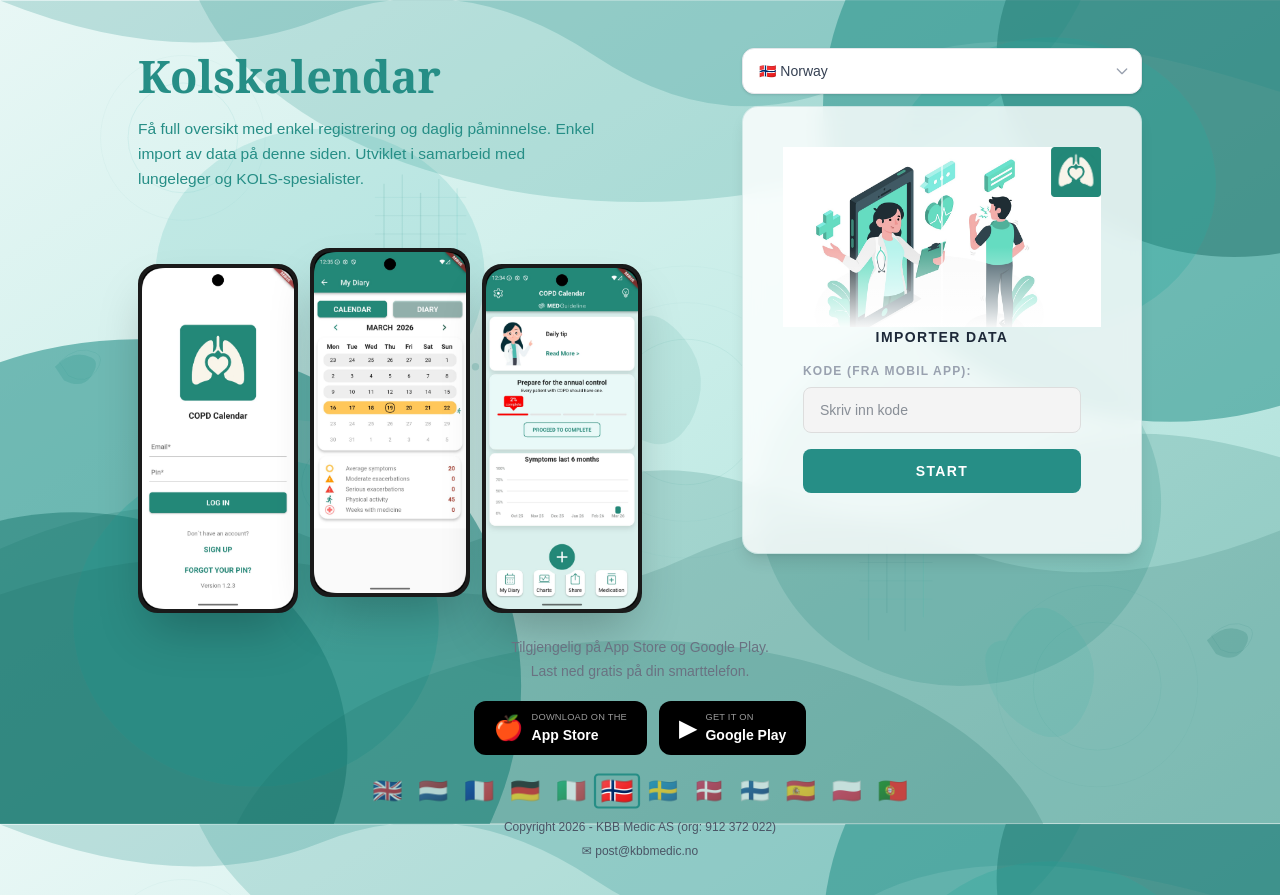
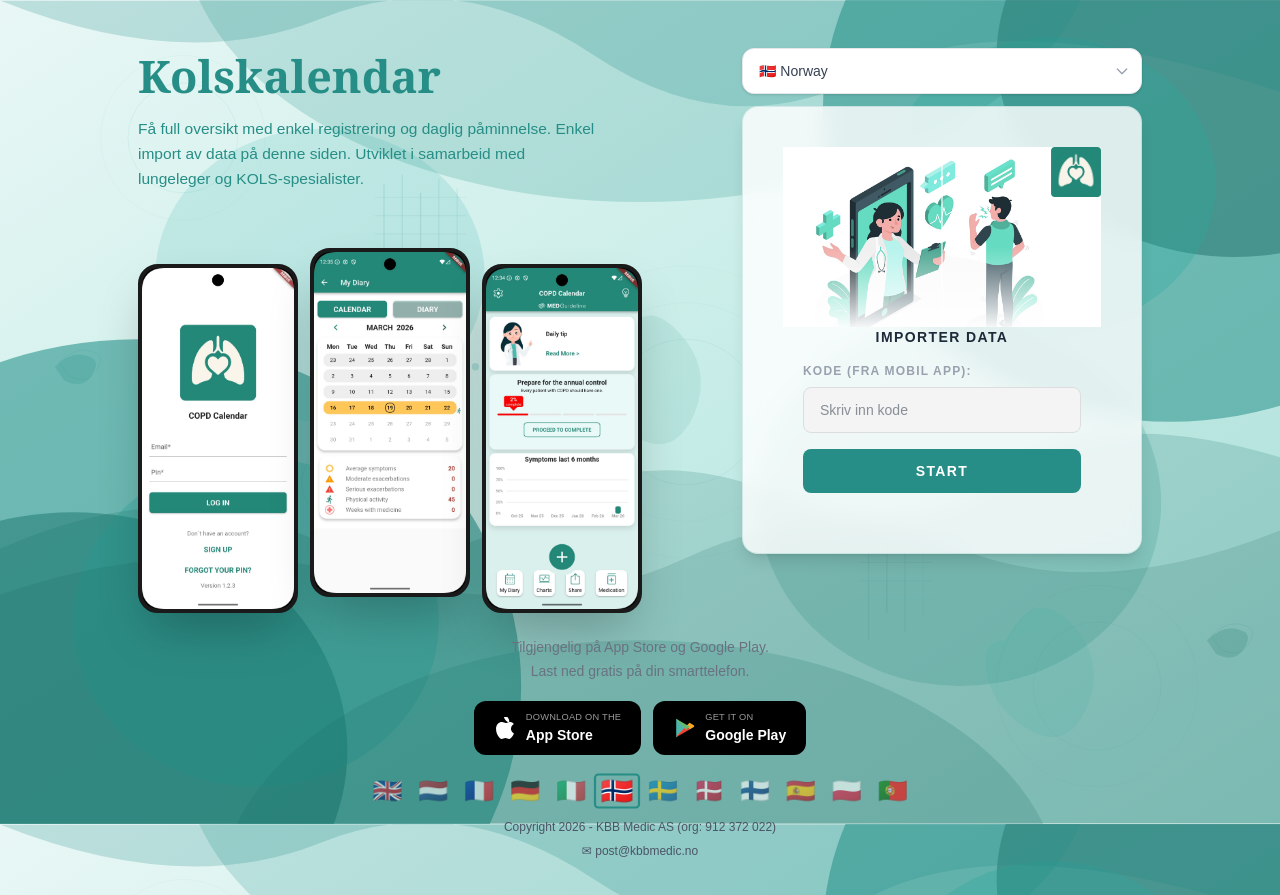
Before and after one commit to janegil-staff/copd_doctor, a Next.js app: page / in a window 1280 px wide. Built offline with nearby package versions, Linux system fonts and the light colour scheme.

Commit message:
Added correct logos for apple and google

```diff
--- a/src/components/home/StoreButtons.jsx
+++ b/src/components/home/StoreButtons.jsx
@@ -1,3 +1,6 @@
+import AppleLogo from "../icons/AppleLogo";
+import GooglePlayLogo from "../icons/GooglePlayLogo";
+
 const APP_STORE_URL = "https://apps.apple.com";
 const GOOGLE_PLAY_URL = "https://play.google.com";
 
@@ -8,9 +11,9 @@ export default function StoreButtons() {
         href={APP_STORE_URL}
         target="_blank"
         rel="noopener noreferrer"
-        className="flex items-center gap-2 bg-black text-white rounded-xl px-5 py-2.5 transition-all hover:-translate-y-0.5 hover:bg-[#268E86]"
+        className="flex items-center gap-2.5 bg-black text-white rounded-xl px-5 py-2.5 transition-all hover:-translate-y-0.5 hover:bg-[#268E86]"
       >
-        <span className="text-2xl leading-none">🍎</span>
+        <AppleLogo />
         <span className="flex flex-col text-left">
           <span className="text-[0.58rem] text-white/60 uppercase tracking-wide">Download on the</span>
           <span className="text-sm font-bold">App Store</span>
@@ -20,9 +23,9 @@ export default function StoreButtons() {
         href={GOOGLE_PLAY_URL}
         target="_blank"
         rel="noopener noreferrer"
-        className="flex items-center gap-2 bg-black text-white rounded-xl px-5 py-2.5 transition-all hover:-translate-y-0.5 hover:bg-[#268E86]"
+        className="flex items-center gap-2.5 bg-black text-white rounded-xl px-5 py-2.5 transition-all hover:-translate-y-0.5 hover:bg-[#268E86]"
       >
-        <span className="text-2xl leading-none">▶</span>
+        <GooglePlayLogo />
         <span className="flex flex-col text-left">
           <span className="text-[0.58rem] text-white/60 uppercase tracking-wide">Get it on</span>
           <span className="text-sm font-bold">Google Play</span>
--- /dev/null
+++ b/src/components/icons/AppleLogo.jsx
@@ -0,0 +1,13 @@
+export default function AppleLogo({ size = 22 }) {
+  return (
+    <svg
+      viewBox="0 0 814 1000"
+      width={size}
+      height={size}
+      fill="currentColor"
+      xmlns="http://www.w3.org/2000/svg"
+    >
+      <path d="M788.1 340.9c-5.8 4.5-108.2 62.2-108.2 190.5 0 148.4 130.3 200.9 134.2 202.2-.6 3.2-20.7 71.9-68.7 141.9-42.8 61.6-87.5 123.1-155.5 123.1s-85.5-39.5-164-39.5c-76 0-103.7 40.8-165.9 40.8s-105-57.8-155.5-127.4C46 790.7 0 663 0 541.8c0-207.5 135.4-317.3 269-317.3 70.1 0 128.4 46.4 172.5 46.4 42.8 0 109.6-49.1 189.2-49.1 30.4 0 110.1 2.6 168.1 80.8zm-194.3-86.5c3.5-17.9 5.8-35.7 5.8-53.6 0-71.5-26.1-147.5-75.8-194.2-43.5-42.8-104.7-71.2-165.3-71.2-1.9 0-5.2 0-7.1.6.6 80.5 34.8 158.4 81.8 214.1 45.8 54.4 114.2 90.1 160.6 104.3z" />
+    </svg>
+  );
+}
--- /dev/null
+++ b/src/components/icons/GooglePlayLogo.jsx
@@ -0,0 +1,10 @@
+export default function GooglePlayLogo({ size = 22 }) {
+  return (
+    <svg viewBox="0 0 48 48" width={size} height={size} xmlns="http://www.w3.org/2000/svg">
+      <path fill="#4db6ac" d="M7.705 4.043C7.292 4.15 7 4.507 7 5.121v37.757c0 .614.292.971.705 1.078l.157.1 21.147-21.15v-.5L7.862 3.943z"/>
+      <path fill="#ffa726" d="M35.992 27.299l-7.044-7.05v-.5l7.044-7.049.16.092 8.345 4.745c2.383 1.352 2.383 3.565 0 4.917l-8.345 4.745z"/>
+      <path fill="#f44336" d="M36.152 27.207L28.948 20 7.705 41.236c.786.833 2.08.936 3.524.105z"/>
+      <path fill="#66bb6a" d="M36.152 20.793L11.229 6.659C9.785 5.828 8.49 5.931 7.705 6.764L28.948 28z"/>
+    </svg>
+  );
+}
```
